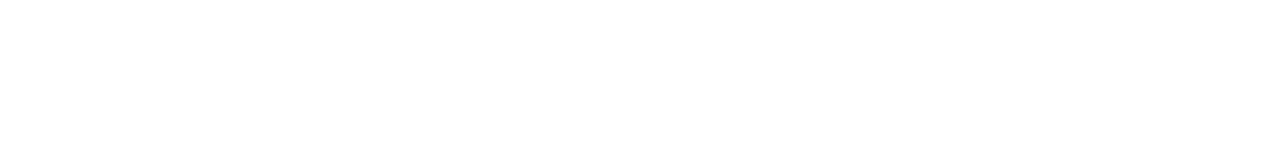
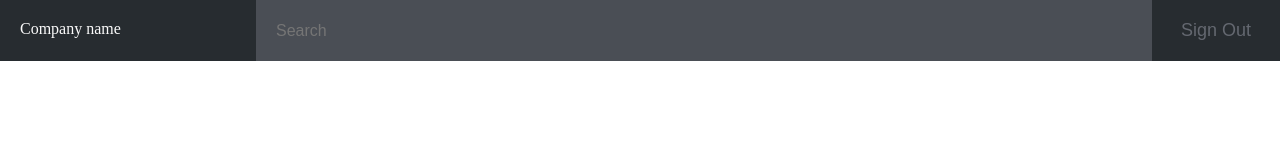
Before and after one commit to ahsn-dev/dashboard, a plain HTML site: page index.html in a window 1280 px wide. Drawn offline with Linux system fonts and the light colour scheme.

Commit message:
add styles of head

```diff
--- a/index.html
+++ b/index.html
@@ -8,11 +8,21 @@
     <link rel="stylesheet" href="./styles.css" />
   </head>
   <body>
-    <main>
-      <nav></nav>
+    <main class="container">
+      <nav>
+        <div class="main-div">
+          <p>Company name</p>
+          <input type="text" name="text-1" placeholder="Search" />
+          <button class="btn">Sign Out</button>
+        </div>
+      </nav>
     </main>
     <aside></aside>
     <footer></footer>
     <script src="./main.js"></script>
   </body>
+    <aside></aside>
+    <footer></footer>
+    <script src="./main.js"></script>
+  </body>
 </html>
--- a/styles.css
+++ b/styles.css
@@ -0,0 +1,69 @@
+*,
+*::after,
+*::before {
+  margin: 0;
+  padding: 0;
+  box-sizing: border-box;
+}
+body {
+  width: 100%;
+}
+/* .container {
+  width: 80%;
+  position: absolute;
+  top: 50%;
+  left: 50%;
+  transform: translate(-50%, -50%);
+} */
+nav {
+  width: 100%;
+  display: flex;
+  gap: 0;
+}
+.main-div {
+  /* margin: 0; */
+  display: flex;
+  width: 100%;
+}
+.first-div,
+.btn-div,
+.input-div {
+  /* display: inline-block; */
+  /* margin: 0; */
+}
+p {
+  color: #fafafa;
+  background-color: hsl(207deg 10% 17%);
+  padding: 20px;
+  text-align: left;
+  width: 170px;
+  vertical-align: middle;
+  display: inline-block;
+  width: 20%;
+}
+/* .first-div {
+  color: #fafafa;
+  background-color: hsl(207deg 10% 17%);
+  padding: 20px;
+  text-align: left;
+  width: 170px;
+  vertical-align: middle;
+} */
+input {
+  /* margin: 0; */
+  padding: 20px;
+  background-color: hsl(213deg 7% 31%);
+  font-size: 16px;
+  border: none;
+  width: 70%;
+}
+.btn {
+  background-color: hsl(207deg 10% 17%);
+  padding: 20px;
+  border: none;
+  color: #fafafa;
+  cursor: pointer;
+  width: 10%;
+  font-size: 18px;
+  color: rgb(100, 104, 112);
+}
```
